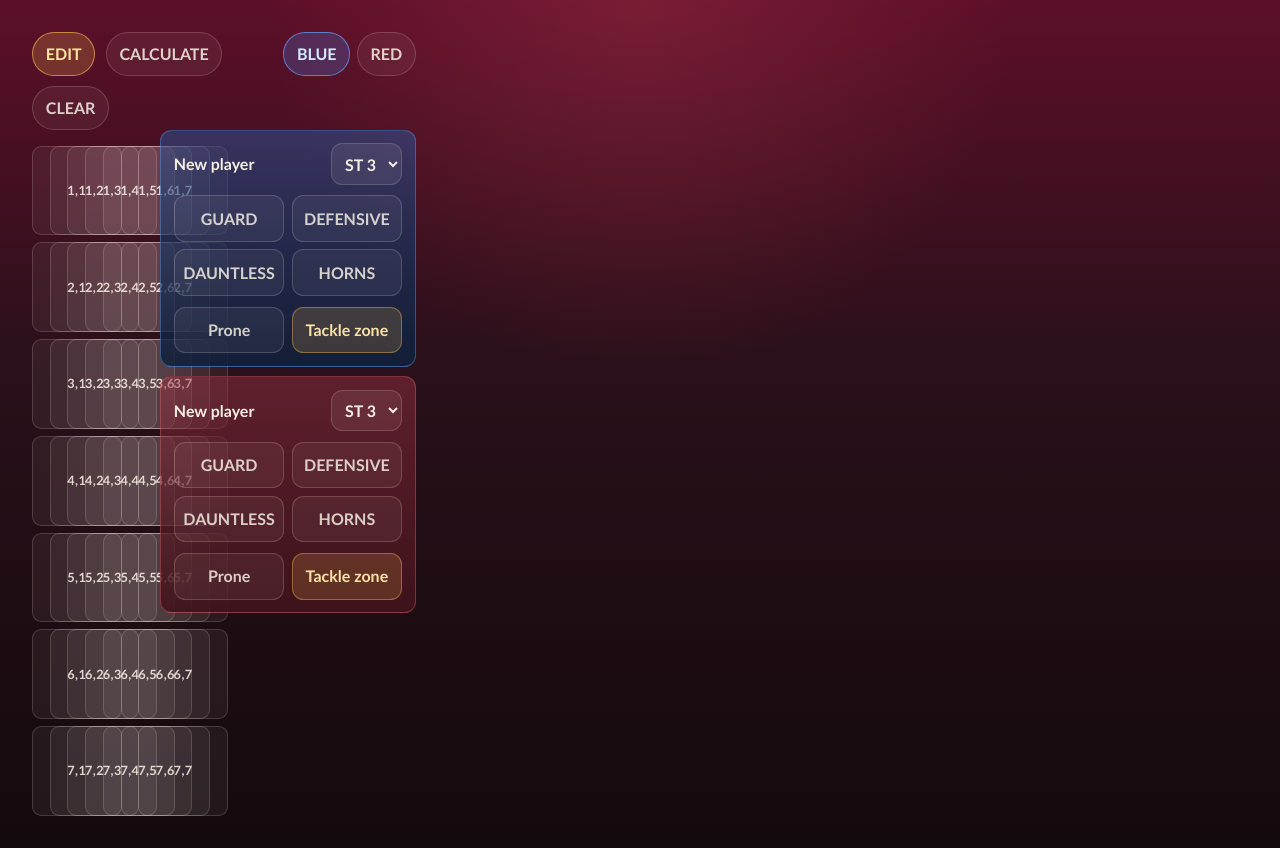
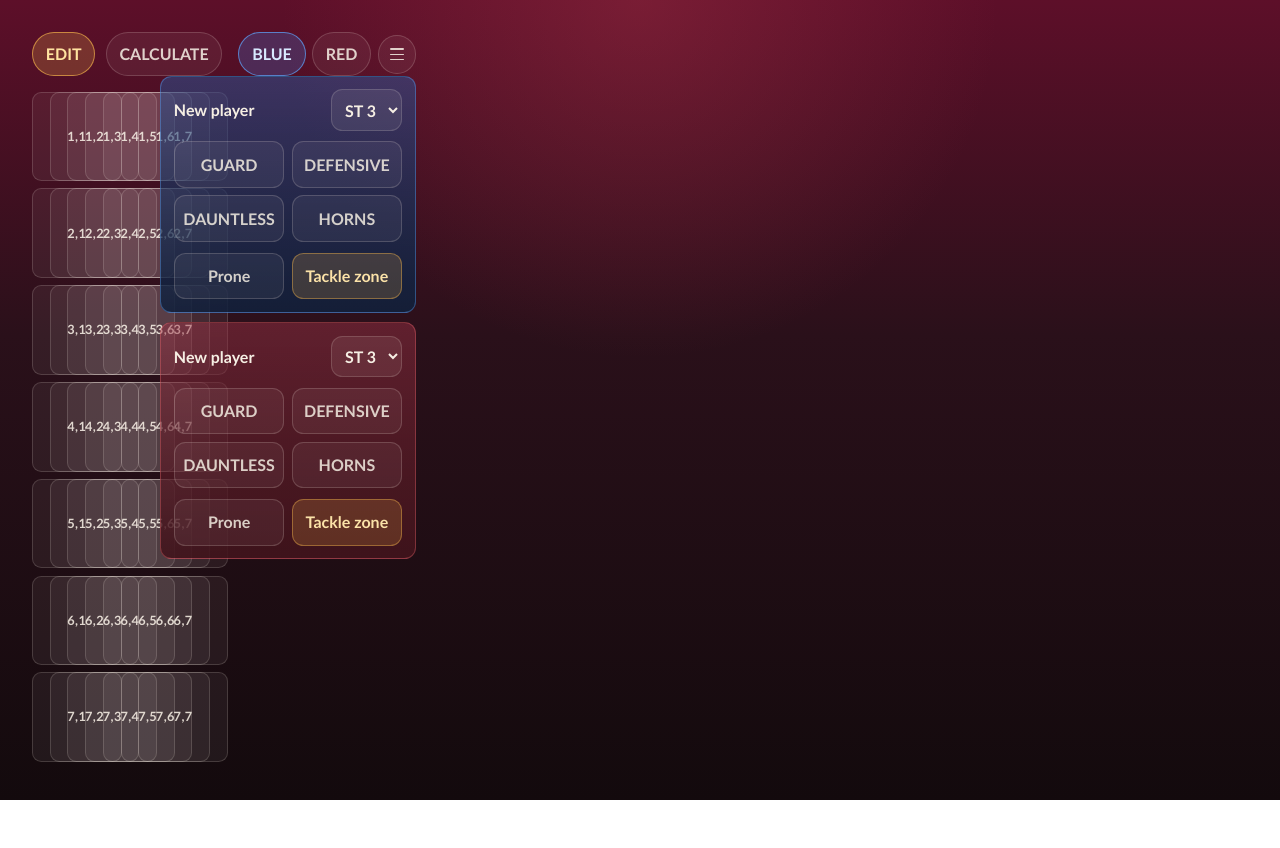
Before and after one commit to safeathomeapp/bloodbowltoolkit, a React (Vite) app: page / in a window 1280 px wide. After the commit the page ends 800 px from the top, so only its background shows below. Built offline with nearby package versions, Linux system fonts and the light colour scheme.

Commit message:
feat: add header menu and compact result card

```diff
--- a/src/tools/block-dice/components/BlockDiceCalculator.module.css
+++ b/src/tools/block-dice/components/BlockDiceCalculator.module.css
@@ -23,6 +23,12 @@
   align-items: flex-start;
   justify-content: space-between;
   gap: 0.9rem;
+}
+
+.headerActions {
+  display: inline-flex;
+  align-items: flex-start;
+  gap: 0.4rem;
 }
 
 .eyebrow {
@@ -59,6 +65,63 @@
 .teamToggleRow {
   display: inline-flex;
   gap: 0.4rem;
+}
+
+.menuWrap {
+  position: relative;
+}
+
+.menuButton {
+  display: inline-flex;
+  flex-direction: column;
+  justify-content: center;
+  align-items: center;
+  gap: 0.22rem;
+  width: 2.4rem;
+  min-width: 2.4rem;
+  height: 2.4rem;
+  border: 1px solid rgba(246, 239, 228, 0.18);
+  border-radius: 999px;
+  background: rgba(246, 239, 228, 0.06);
+  color: rgba(246, 239, 228, 0.86);
+}
+
+.menuButtonLine {
+  display: block;
+  width: 0.9rem;
+  height: 0.1rem;
+  border-radius: 999px;
+  background: currentColor;
+}
+
+.menuPanel {
+  position: absolute;
+  top: calc(100% + 0.4rem);
+  right: 0;
+  z-index: 10;
+  min-width: 10.5rem;
+  padding: 0.35rem;
+  border-radius: 0.9rem;
+  border: 1px solid rgba(246, 239, 228, 0.14);
+  background: rgba(23, 13, 18, 0.96);
+  box-shadow: 0 14px 32px rgba(8, 5, 7, 0.34);
+  display: grid;
+  gap: 0.25rem;
+}
+
+.menuItem {
+  width: 100%;
+  border: 0;
+  border-radius: 0.7rem;
+  padding: 0.7rem 0.8rem;
+  background: rgba(246, 239, 228, 0.04);
+  color: rgba(246, 239, 228, 0.9);
+  text-align: left;
+  font-weight: 700;
+}
+
+.menuItem:disabled {
+  opacity: 0.5;
 }
 
 .teamToggle {
@@ -151,6 +214,13 @@
   padding: 1rem;
   border-radius: 1rem;
   background: rgba(246, 239, 228, 0.06);
+}
+
+.resultHeaderRow {
+  display: flex;
+  align-items: flex-start;
+  justify-content: space-between;
+  gap: 0.9rem;
 }
 
 .resultHeadline {
@@ -809,9 +879,23 @@
     align-items: center;
   }
 
+  .headerActions {
+    gap: 0.3rem;
+  }
+
   .teamToggle {
     padding: 0.42rem 0.62rem;
     font-size: 0.62rem;
+  }
+
+  .menuButton {
+    width: 2.05rem;
+    min-width: 2.05rem;
+    height: 2.05rem;
+  }
+
+  .menuPanel {
+    min-width: 9.25rem;
   }
 
   .playerCardGrid {
--- a/src/tools/block-dice/components/BlockDiceCalculator.tsx
+++ b/src/tools/block-dice/components/BlockDiceCalculator.tsx
@@ -185,6 +185,7 @@ export function BlockDiceCalculator() {
     persistedState?.selectedBlitzCandidateKey ?? null,
   )
   const [isWhyPanelOpen, setIsWhyPanelOpen] = useState(false)
+  const [isHeaderMenuOpen, setIsHeaderMenuOpen] = useState(false)
   const longPressTimerRef = useRef<number | null>(null)
   const suppressClickRef = useRef(false)
 
@@ -543,6 +544,7 @@ export function BlockDiceCalculator() {
     setInvalidatedBlitzCandidates({})
     setSelectedBlitzCandidateKey(null)
     setIsWhyPanelOpen(false)
+    setIsHeaderMenuOpen(false)
 
     if (typeof window !== 'undefined') {
       window.localStorage.removeItem(STORAGE_KEY)
@@ -736,14 +738,8 @@ export function BlockDiceCalculator() {
                   {mode}
                 </button>
               ))}
-              <button
-                type="button"
-                className={styles.teamToggle}
-                onClick={resetBoard}
-              >
-                CLEAR
-              </button>
             </div>
+            <div className={styles.headerActions}>
               <div className={styles.teamToggleRow} aria-label="Active team toggle">
                 {(['A', 'B'] as TeamSide[]).map((teamSide) => (
                   <button
@@ -760,6 +756,44 @@ export function BlockDiceCalculator() {
                     {teamSide === 'A' ? 'BLUE' : 'RED'}
                   </button>
                 ))}
+              </div>
+              <div className={styles.menuWrap}>
+                <button
+                  type="button"
+                  className={styles.menuButton}
+                  onClick={() => setIsHeaderMenuOpen((current) => !current)}
+                  aria-expanded={isHeaderMenuOpen}
+                  aria-controls="header-menu"
+                  aria-label="Open board menu"
+                >
+                  <span className={styles.menuButtonLine} />
+                  <span className={styles.menuButtonLine} />
+                  <span className={styles.menuButtonLine} />
+                </button>
+                {isHeaderMenuOpen ? (
+                  <div id="header-menu" className={styles.menuPanel}>
+                    <button
+                      type="button"
+                      className={styles.menuItem}
+                      onClick={resetBoard}
+                    >
+                      Clear pitch
+                    </button>
+                    <button type="button" className={styles.menuItem} disabled>
+                      Help
+                    </button>
+                    <button type="button" className={styles.menuItem} disabled>
+                      Load teams
+                    </button>
+                    <button type="button" className={styles.menuItem} disabled>
+                      Save pitch
+                    </button>
+                    <button type="button" className={styles.menuItem} disabled>
+                      More soon
+                    </button>
+                  </div>
+                ) : null}
+              </div>
             </div>
           </div>
         </div>
@@ -1016,9 +1050,10 @@ export function BlockDiceCalculator() {
 
       {appMode === 'CALCULATE' && calculation ? (
         <section className={styles.resultsPanel} aria-labelledby="result-title">
-          <div className={styles.sectionHeading}>
-            <div className={styles.titleRow}>
-              <p id="result-title" className={styles.eyebrow}>Result</p>
+          <div className={styles.resultStack}>
+            <div className={styles.resultCard}>
+              <div className={styles.resultHeaderRow}>
+                <p id="result-title" className={styles.resultHeadline}>{calculation.finalDice.summary}</p>
               <button
                 type="button"
                 className={styles.teamToggle}
@@ -1029,11 +1064,6 @@ export function BlockDiceCalculator() {
                 {isWhyPanelOpen ? 'HIDE WHY' : 'WHY?'}
               </button>
               </div>
-          </div>
-
-          <div className={styles.resultStack}>
-            <div className={styles.resultCard}>
-              <p className={styles.resultHeadline}>{calculation.finalDice.summary}</p>
               <p className={styles.resultCopy}>
                 Attacker ST {calculation.attackerStrength.total} vs Defender ST {calculation.defenderStrength.total}
               </p>
```
Also changed, not shown: 1 other file (tests, documents, lock files or other folders). Lines whose indentation alone changed are shown as unchanged.
